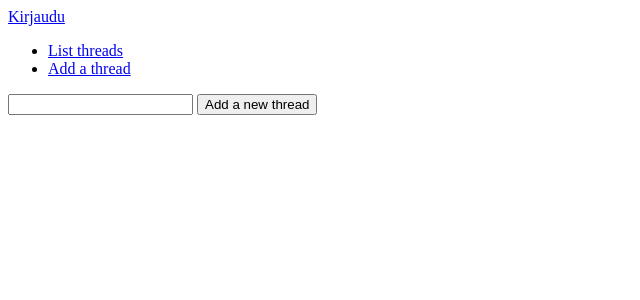
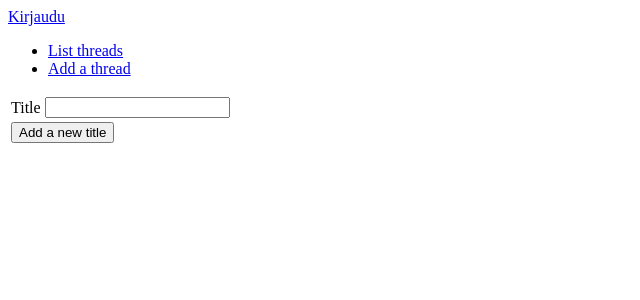
Before and after one commit to lehtoneo/keskustelufoorumi, a Flask app: template application/templates/threads/new.html in a window 1280 px wide. Shown: the top 300 px of the page, without its empty margins (0-640 px from the left). Run offline with Flask 2, Linux system fonts and the light colour scheme; the template is opened without the code that fills it, so the values that code supplies are empty, except form fields; tables that the repository leaves empty hold one stand-in row (values such as "Sample post"); form fields are guessed from the names that the template uses.

Commit message:
put application/threads/forms.py functionality to new.html

```diff
--- a/application/templates/threads/new.html
+++ b/application/templates/threads/new.html
@@ -2,7 +2,26 @@
 
 {% block body %}
 <form method="POST" action="{{ url_for('threads_create') }}">
-  <input type="text" name="title"/>
-  <input type="submit" value="Add a new thread"/>
+  <table>
+    <tr>
+<td>
+  {{ form.title.label }}
+</td>
+<td>
+  {{ form.title }}
+</td>
+<td>
+  <ul>
+    {% for error in form.title.errors %}
+    <li>{{ error }}</li>
+    {% endfor %}
+  </ul>
+</td>
+    </tr>
+    <tr>
+<td colspan="2">
+  <input type="submit" value="Add a new title"/>
+</td>
+    </tr>
 </form>
 {% endblock %}
```
